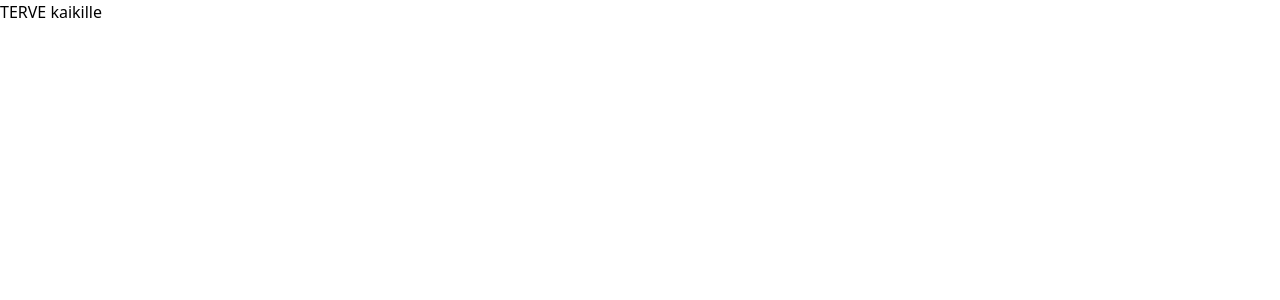
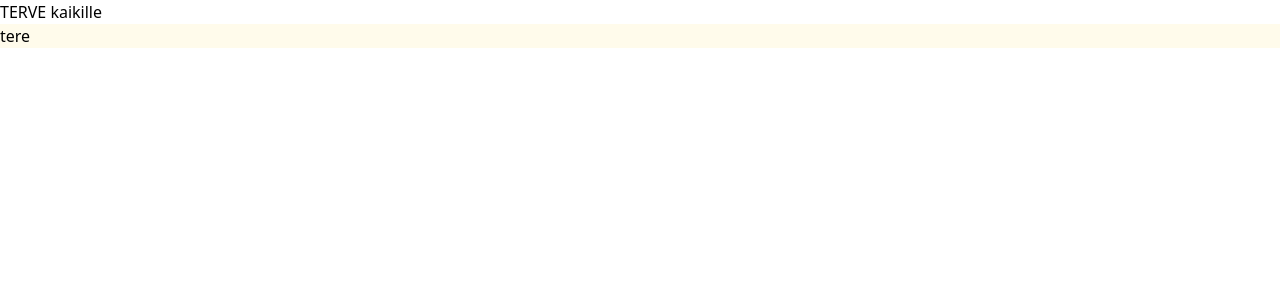
Before and after one commit to jamktiko/ryhma4, a SvelteKit app in the folder gitsekoilu/: page / in a window 1280 px wide. Shown: the top 300 px of the page. Built offline with nearby package versions, Linux system fonts and the light colour scheme.

Commit message:
taustaväriä

```diff
--- a/gitsekoilu/src/routes/+page.svelte
+++ b/gitsekoilu/src/routes/+page.svelte
@@ -5,7 +5,7 @@
 <main>
 
   <h1> TERVE kaikille </h1>
-
+  <h2 class="bg-amber-50">tere</h2>
 </main>
 
 <style>
```
